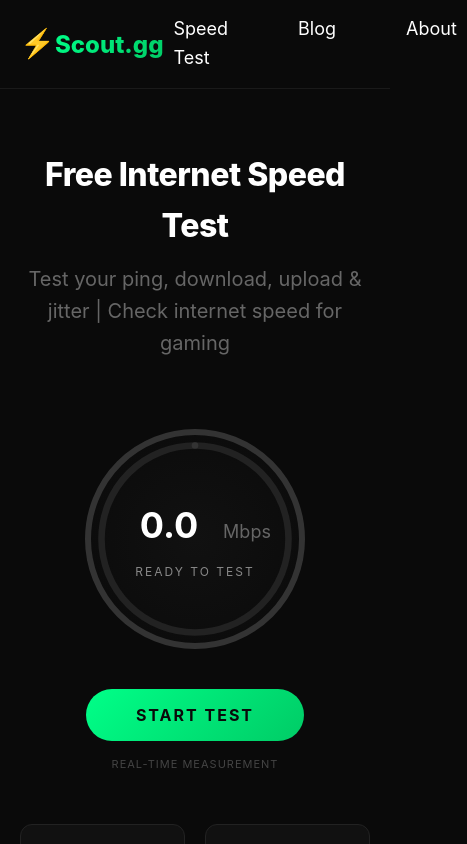
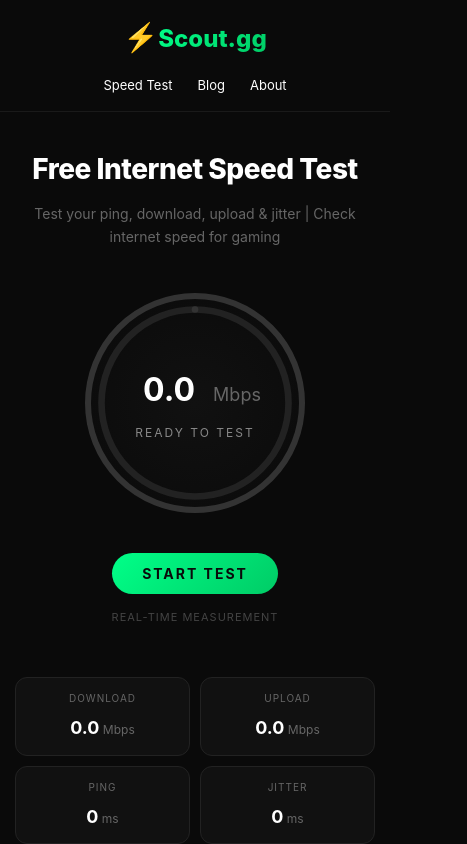
Before and after one commit to Asad271/scout.gg, a Next.js app: page / in a window 390 px wide. Shown: the top 844 px of the page, 467 px wide, since content can reach past the window. Built offline with nearby package versions, Linux system fonts and the light colour scheme.

Commit message:
Fix nav - add Blog link, mobile optimization, footer fixes

```diff
--- a/pages/about.js
+++ b/pages/about.js
@@ -27,6 +27,7 @@ export default function About() {
         </div>
         <nav className="nav">
           <Link href="/" className="nav-link">Speed Test</Link>
+          <Link href="/blog" className="nav-link">Blog</Link>
           <Link href="/about" className="nav-link active">About</Link>
         </nav>
       </header>
--- a/pages/blog/improve-ping.js
+++ b/pages/blog/improve-ping.js
@@ -26,6 +26,7 @@ export default function ImprovePing() {
         </div>
         <nav className="nav">
           <Link href="/" className="nav-link">Speed Test</Link>
+          <Link href="/blog" className="nav-link">Blog</Link>
           <Link href="/about" className="nav-link">About</Link>
         </nav>
       </header>
--- a/pages/blog/index.js
+++ b/pages/blog/index.js
@@ -49,6 +49,7 @@ export default function Blog() {
         </div>
         <nav className="nav">
           <Link href="/" className="nav-link">Speed Test</Link>
+          <Link href="/blog" className="nav-link">Blog</Link>
           <Link href="/about" className="nav-link">About</Link>
         </nav>
       </header>
--- a/styles/globals.css
+++ b/styles/globals.css
@@ -32,13 +32,13 @@ button {
 
 .nav {
   display: flex !important;
-  gap: 50px !important;
+  gap: 30px !important;
 }
 
 .nav-link {
-  font-size: 18px !important;
+  font-size: 16px !important;
   margin-left: 0 !important;
-  padding: 0 10px !important;
+  padding: 0 8px !important;
 }
 
 nav .nav-link + .nav-link {
@@ -61,3 +61,140 @@ nav .nav-link + .nav-link {
 ::-webkit-scrollbar-thumb:hover {
   background: #444;
 }
+
+/* Mobile Responsive Styles */
+@media (max-width: 768px) {
+  .header {
+    padding: 15px 20px !important;
+    flex-direction: column;
+    gap: 15px;
+  }
+
+  .logo {
+    justify-content: center;
+  }
+
+  .nav {
+    gap: 20px !important;
+    flex-wrap: wrap;
+    justify-content: center;
+  }
+
+  .nav-link {
+    font-size: 14px !important;
+    padding: 0 5px !important;
+  }
+
+  .main {
+    padding: 20px 15px !important;
+  }
+
+  .title {
+    font-size: 28px !important;
+    text-align: center;
+  }
+
+  .subtitle {
+    font-size: 14px !important;
+    text-align: center;
+  }
+
+  .gauge {
+    width: 220px !important;
+    height: 220px !important;
+  }
+
+  .speed-number {
+    font-size: 32px !important;
+    min-width: 80px !important;
+  }
+
+  .stats-row {
+    grid-template-columns: repeat(2, 1fr) !important;
+    gap: 10px !important;
+  }
+
+  .stat-item {
+    padding: 15px 10px !important;
+  }
+
+  .stat-value {
+    font-size: 20px !important;
+  }
+
+  .stat-label {
+    font-size: 10px !important;
+  }
+
+  .info-grid {
+    grid-template-columns: 1fr !important;
+    gap: 15px !important;
+  }
+
+  .info-card {
+    padding: 20px 15px !important;
+  }
+
+  .start-btn {
+    padding: 12px 30px !important;
+    font-size: 14px !important;
+  }
+
+  .hero {
+    margin-bottom: 30px !important;
+    padding: 15px 0 !important;
+  }
+
+  .content-section {
+    gap: 20px !important;
+  }
+
+  .content-card {
+    padding: 20px !important;
+  }
+
+  .posts-grid {
+    grid-template-columns: 1fr !important;
+    gap: 20px !important;
+  }
+
+  .post-card {
+    padding: 20px !important;
+  }
+
+  .article {
+    padding: 20px !important;
+  }
+
+  .article .title {
+    font-size: 24px !important;
+  }
+
+  .footer {
+    padding: 25px 15px !important;
+    font-size: 12px !important;
+    margin-top: 40px !important;
+  }
+}
+
+@media (max-width: 480px) {
+  .nav {
+    gap: 15px !important;
+  }
+
+  .nav-link {
+    font-size: 13px !important;
+  }
+
+  .stats-row {
+    grid-template-columns: 1fr 1fr !important;
+  }
+
+  .stat-item {
+    padding: 12px 8px !important;
+  }
+
+  .stat-value {
+    font-size: 18px !important;
+  }
+}
```
